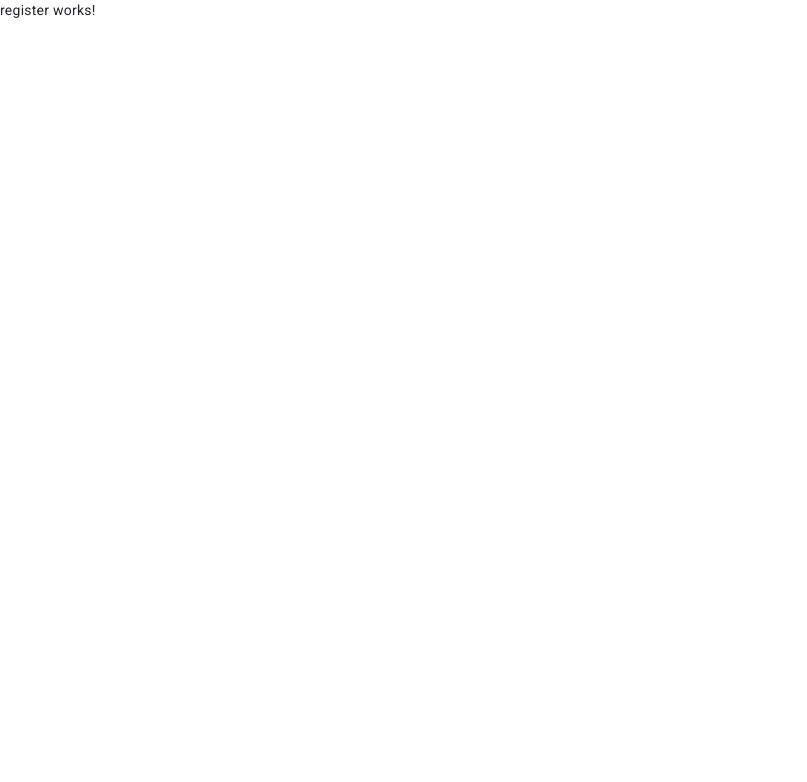
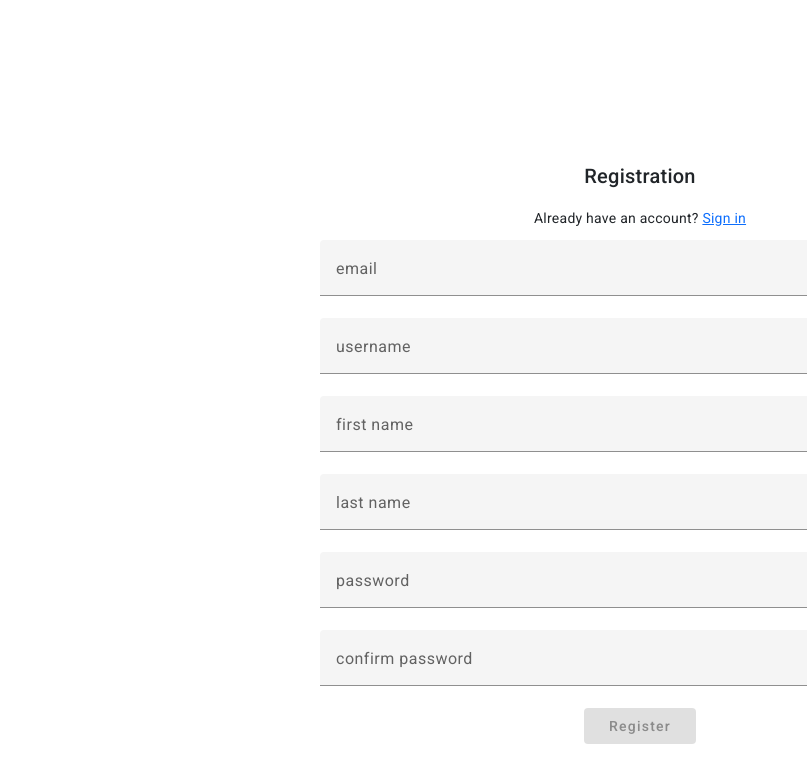
Before and after one commit to roman-andriiv/In100gram-angular, an Angular app: page /register in a window 1280 px wide. Shown: the top 782 px of the page, without its empty margins (0-807 px from the left). Built offline with nearby package versions, Linux system fonts and the light colour scheme.

Commit message:
[andriiv][develop] implement RegisterComponents

```diff
--- a/src/app/auth/register/register.component.css
+++ b/src/app/auth/register/register.component.css
@@ -0,0 +1,14 @@
+.register-page {
+  text-align: center;
+  margin-top: 10rem;
+}
+
+#controls {
+  display: block;
+  margin: 0 auto;
+  width: 40%;
+}
+
+mat-form-field {
+  width: 50%;
+}
--- a/src/app/auth/register/register.component.html
+++ b/src/app/auth/register/register.component.html
@@ -1 +1,52 @@
-<p>register works!</p>
+<div class="register-page">
+  <h2>Registration</h2>
+  <p>Already have an account? <a routerLink="/login">Sign in</a></p>
+  <form [formGroup]="registerForm">
+    <div class="justify-content-center">
+      <div></div>
+      <mat-form-field appearence="outline">
+        <mat-label>email</mat-label>
+        <input formControlName="email" matInput>
+      </mat-form-field>
+    </div>
+
+    <div class="justify-content-center">
+      <mat-form-field appearence="outline">
+        <mat-label>username</mat-label>
+        <input formControlName="username" matInput>
+      </mat-form-field>
+    </div>
+
+    <div class="justify-content-center">
+      <mat-form-field appearence="outline">
+        <mat-label>first name</mat-label>
+        <input formControlName="firstName" matInput>
+      </mat-form-field>
+    </div>
+
+    <div class="justify-content-center">
+      <mat-form-field appearence="outline">
+        <mat-label>last name</mat-label>
+        <input formControlName="lastName" matInput>
+      </mat-form-field>
+    </div>
+
+    <div class="justify-content-center">
+      <mat-form-field appearence="outline">
+        <mat-label>password</mat-label>
+        <input formControlName="password" matInput type="password">
+      </mat-form-field>
+    </div>
+
+    <div class="justify-content-center">
+      <mat-form-field appearence="outline">
+        <mat-label>confirm password</mat-label>
+        <input formControlName="confirmPassword" matInput type="password">
+      </mat-form-field>
+    </div>
+
+    <button (click)="submit()" [disabled]="registerForm.invalid" color="primary" mat-flat-button style="width: 7rem">
+      Register
+    </button>
+  </form>
+</div>
--- a/src/app/auth/register/register.component.ts
+++ b/src/app/auth/register/register.component.ts
@@ -1,10 +1,54 @@
-import { Component } from '@angular/core';
+import {Component, OnInit} from '@angular/core';
+import {FormBuilder, FormGroup, Validators} from "@angular/forms";
+import {AuthService} from "../../services/auth.service";
+import {NotificationService} from "../../services/notification.service";
 
 @Component({
   selector: 'app-register',
   templateUrl: './register.component.html',
   styleUrls: ['./register.component.css']
 })
-export class RegisterComponent {
+export class RegisterComponent implements OnInit {
 
+  public registerForm: FormGroup;
+
+  constructor(
+    private authService: AuthService,
+    private notificationService: NotificationService,
+    private fb: FormBuilder) {
+  }
+
+  ngOnInit(): void {
+    this.registerForm = this.createRegisterForm();
+  }
+
+  createRegisterForm(): FormGroup {
+    return this.fb.group({
+      email: ['', Validators.compose([Validators.required, Validators.email])],
+      username: ['', Validators.compose([Validators.required])],
+      firstName: ['', Validators.compose([Validators.required])],
+      lastName: ['', Validators.compose([Validators.required])],
+      password: ['', Validators.compose([Validators.required])],
+      confirmPassword: ['', Validators.compose([Validators.required])],
+    });
+  }
+
+  submit() {
+    console.log(this.registerForm.value);
+
+    this.authService.register({
+      email: this.registerForm.value.email,
+      username: this.registerForm.value.username,
+      firstName: this.registerForm.value.firstName,
+      lastName: this.registerForm.value.lastName,
+      password: this.registerForm.value.password,
+      confirmPassword: this.registerForm.value.confirmPassword,
+    }).subscribe(data => {
+      console.log(data);
+      this.notificationService.showSnackBar('Successfully registered');
+    }, error => {
+      console.log(error);
+      this.notificationService.showSnackBar('Something went wrong during registration');
+    });
+  }
 }
```
